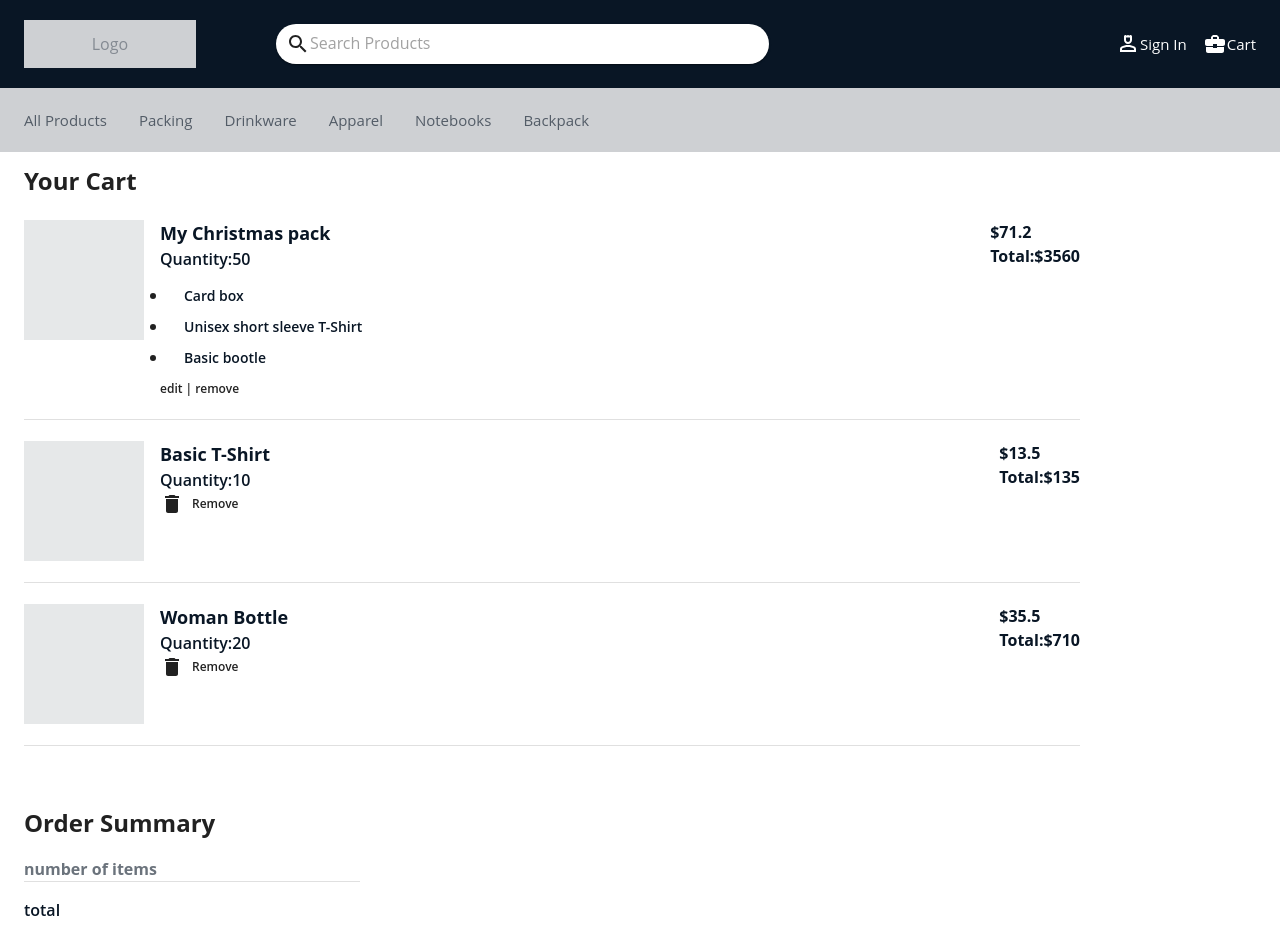
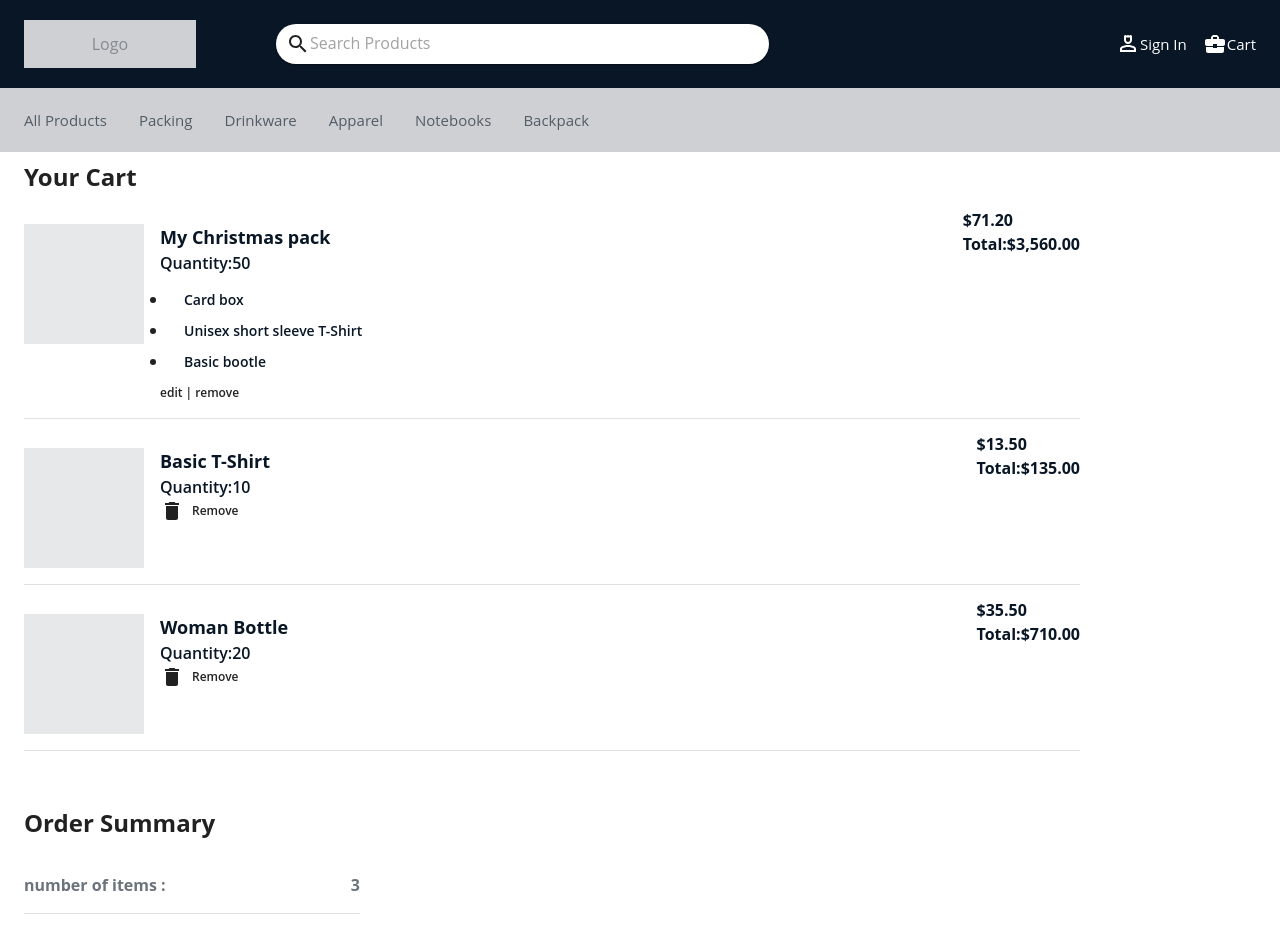
Before and after one commit to charg90/SwagCharm-challenge, a React (Vite) app: page / in a window 1280 px wide. Shown: the top 934 px of the page. Built offline with nearby package versions, Linux system fonts and the light colour scheme.

Commit message:
create store and consume data

```diff
--- a/package.json
+++ b/package.json
@@ -13,8 +13,10 @@
     "@emotion/styled": "^11.10.5",
     "@mui/icons-material": "^5.11.0",
     "@mui/material": "^5.11.6",
+    "@reduxjs/toolkit": "^1.9.1",
     "react": "^18.2.0",
     "react-dom": "^18.2.0",
+    "react-redux": "^8.0.5",
     "react-router-dom": "^6.7.0"
   },
   "devDependencies": {
--- a/src/Common/ProductCartDetail/ProductCartDetail.tsx
+++ b/src/Common/ProductCartDetail/ProductCartDetail.tsx
@@ -2,6 +2,7 @@ import { Box, Grid, List, ListItem, Typography } from "@mui/material";
 import React from "react";
 import { CartHelper } from "../../helper/CartHelper";
 import DeleteIcon from "@mui/icons-material/Delete";
+import { CartItem } from "../../Models/CartItems";
 
 const ProductCartDetail = ({
   id,
@@ -11,10 +12,10 @@ const ProductCartDetail = ({
   subtItems2,
   subtItems3,
   price,
-}: CartHelper) => {
+}: CartItem) => {
   return (
-    <Grid item container display="flex" justifyContent="space-between" key={id}>
-      <Grid item display="flex" gap={2}>
+    <>
+      <Grid item display="flex" gap={2} paddingY={2}>
         <Box width="120px" height="120px" bgcolor="#E6E8E9 "></Box>
         <Box display="flex" flexDirection="column">
           <Typography fontWeight="700" fontSize="18px" color="#091625">
@@ -78,13 +79,20 @@ const ProductCartDetail = ({
       </Grid>
       <Grid item>
         <Typography fontWeight="700" fontSize="16px" color="#091625">
-          ${price}
+          {price.toLocaleString("en-US", {
+            style: "currency",
+            currency: "USD",
+          })}
         </Typography>
         <Typography fontWeight="700" fontSize="16px" color="#091625">
-          Total:${quantity * price}
+          Total:
+          {(quantity * price).toLocaleString("en-US", {
+            style: "currency",
+            currency: "USD",
+          })}
         </Typography>
       </Grid>
-    </Grid>
+    </>
   );
 };
 
--- a/src/Components/Cart/Cart.tsx
+++ b/src/Components/Cart/Cart.tsx
@@ -1,22 +1,34 @@
-import { Button, Grid, ListItem } from "@mui/material";
+import { Box, Button, Grid, ListItem } from "@mui/material";
 import { CartHelper } from "../../helper/CartHelper";
 import Typography from "@mui/material/Typography";
-
 import ProductCartDetail from "../../Common/ProductCartDetail/ProductCartDetail";
 import Divider from "@mui/material/Divider/Divider";
+import { useDispatch, useSelector } from "react-redux";
+import { RootState } from "../../Store/store";
+import sumPrices from "../../Utilis/sumPrices";
+
 const Cart = () => {
+  const cartItems = useSelector((state: RootState) => state.cart);
+  const totalAmount = sumPrices(cartItems);
+
   return (
     <Grid container gap={4}>
       <Grid container item width="1056px" height="605px" alignItems="center">
         <Typography fontWeight="700" fontSize="24px">
           Your Cart{" "}
         </Typography>
-        {CartHelper.map((item) => {
+        {cartItems.map((item) => {
           return (
-            <>
+            <Grid
+              item
+              container
+              display="flex"
+              justifyContent="space-between"
+              key={item.id}
+            >
               <ProductCartDetail {...item} />
               <Divider style={{ width: "100%" }} />
-            </>
+            </Grid>
           );
         })}
       </Grid>
@@ -32,14 +44,26 @@ const Cart = () => {
           Order Summary
         </Typography>
         <Grid item>
-          <Typography fontWeight="700" fontSize="16px" color="#6B737C">
-            number of items
-          </Typography>
+          <Box display="flex" justifyContent="space-between" paddingY={2}>
+            <Typography fontWeight="700" fontSize="16px" color="#6B737C">
+              number of items :
+            </Typography>
+
+            <Typography fontWeight="700" fontSize="16px" color="#6B737C">
+              {cartItems.length}
+            </Typography>
+          </Box>
           <Divider style={{ width: "100%" }} />
         </Grid>
-        <Grid item>
+        <Grid item display="flex" justifyContent="space-between">
           <Typography color="#091625" fontWeight="600" fontSize="16px">
-            total
+            total:
+          </Typography>
+          <Typography color="#091625" fontWeight="600" fontSize="16px">
+            {totalAmount.toLocaleString("en-US", {
+              style: "currency",
+              currency: "USD",
+            })}
           </Typography>
         </Grid>
         <Grid item>
@@ -63,3 +87,6 @@ const Cart = () => {
 };
 
 export default Cart;
+function state(state: unknown): unknown {
+  throw new Error("Function not implemented.");
+}
--- /dev/null
+++ b/src/Models/CartItems.ts
@@ -0,0 +1,9 @@
+export interface CartItem {
+  id: number;
+  title: string;
+  quantity: number;
+  price: number;
+  subItems?: string;
+  subtItems2?: string;
+  subtItems3?: string;
+}
--- /dev/null
+++ b/src/Store/Features/cart.tsx
@@ -0,0 +1,41 @@
+import { createSlice } from "@reduxjs/toolkit";
+import { CartItem } from "../../Models/CartItems";
+
+const initialState: CartItem[] = [
+  {
+    id: 1,
+    title: "My Christmas pack",
+    quantity: 50,
+    price: 71.2,
+    subItems: "Card box",
+    subtItems2: "Unisex short sleeve T-Shirt",
+    subtItems3: "Basic bootle",
+  },
+  {
+    id: 2,
+    title: "Basic T-Shirt",
+    quantity: 10,
+    price: 13.5,
+  },
+  {
+    id: 3,
+    title: "Woman Bottle",
+    quantity: 20,
+    price: 35.5,
+  },
+];
+
+export const cartSlice = createSlice({
+  name: "Cart",
+
+  initialState,
+  reducers: {
+    updateCart: (state) => {},
+    deleteCart: (state) => {},
+    // Use the PayloadAction type to declare the contents of `action.payload`
+  },
+});
+
+export const { updateCart, deleteCart } = cartSlice.actions;
+
+export default cartSlice.reducer;
--- /dev/null
+++ b/src/Store/store.tsx
@@ -0,0 +1,12 @@
+import { configureStore } from "@reduxjs/toolkit";
+import Cart from "./Features/cart";
+import { CartItem } from "../Models/CartItems";
+export const store = configureStore({
+  reducer: {
+    cart: Cart,
+  },
+});
+
+export type RootState = ReturnType<typeof store.getState>;
+
+export default store;
--- /dev/null
+++ b/src/Utilis/sumPrices.ts
@@ -0,0 +1,5 @@
+import { CartItem } from "../Models/CartItems";
+
+export default function sumPrices(items: CartItem[]) {
+  return items.reduce((acc, item) => acc + item.price * item.quantity, 0);
+}
--- a/src/helper/CartHelper.ts
+++ b/src/helper/CartHelper.ts
@@ -1,14 +1,6 @@
-export interface CartHelper {
-  id: number;
-  title: string;
-  quantity: number;
-  price: number;
-  subItems?: string;
-  subtItems2?: string;
-  subtItems3?: string;
-}
+import { CartItem } from "../Models/CartItems";
 
-export const CartHelper: CartHelper[] = [
+export const CartHelper: CartItem[] = [
   {
     id: 1,
     title: "My Christmas pack",
```
Also changed, not shown: src/main.tsx (+5 -2 lines), 1 other file (tests, documents, lock files or other folders).
